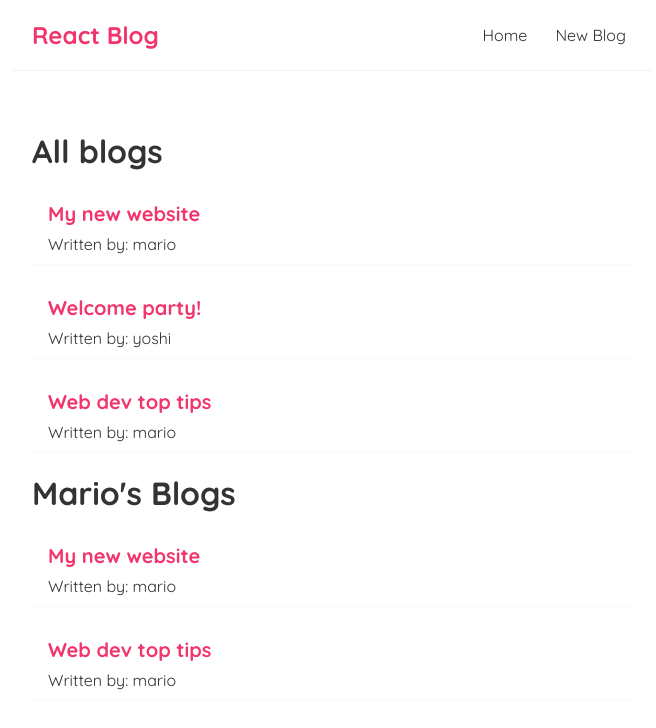
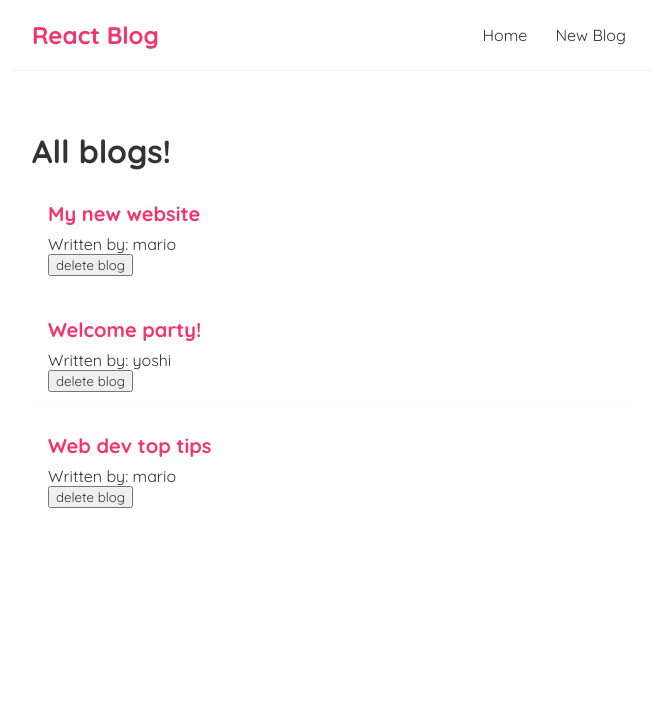
Before and after one commit to PaulinJ/CRUD-Blog-App--React_Fundamentals-, a React (Create React App) app in the folder blog-app/: page / in a window 1280 px wide. Shown: the top 728 px of the page, without its empty margins (308-964 px from the left). Built offline with nearby package versions, Linux system fonts and the light colour scheme.

Commit message:
deleting blog feature added

```diff
--- a/blog-app/src/BlogList.js
+++ b/blog-app/src/BlogList.js
@@ -1,5 +1,6 @@
 
-const BlogList = ({blogs, title}) => {
+const BlogList = ({blogs, title, handleDelete}) => {
+
 
     return (
         <div className="blog-list">
@@ -8,6 +9,7 @@
                 <div className="blog-preview" key={blog.id}>
                     <h2>{blog.title}</h2>
                     <p>Written by: {blog.author}</p>
+                    <button onClick={() => handleDelete(blog.id)}>delete blog</button>
                 </div>
             )) }
         </div>
--- a/blog-app/src/Home.js
+++ b/blog-app/src/Home.js
@@ -8,10 +8,15 @@
     { title: 'Web dev top tips', body: 'lorem ipsum...', author: 'mario', id: 3 }
   ])
 
+  const handleDelete = (id) => {
+    const newBlogs = blogs.filter(blog => blog.id !== id);
+    setBlogs(newBlogs);
+  }
+
     return (
         <div className="home">
-          <BlogList blogs={blogs} title="All blogs"/>
-          <BlogList blogs={blogs.filter((blog) => blog.author === 'mario')} title="Mario's Blogs"/>
+          <BlogList blogs={blogs} title="All blogs!" handleDelete={handleDelete}/>
+
         </div>
      );
 }
```
